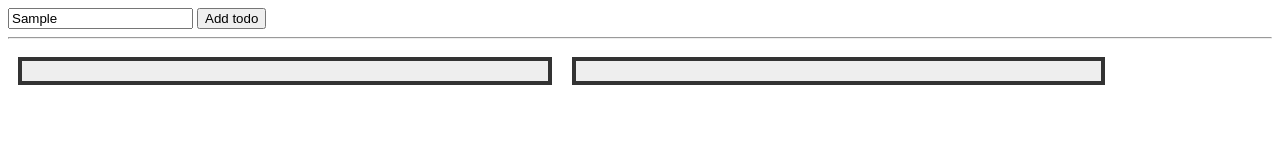
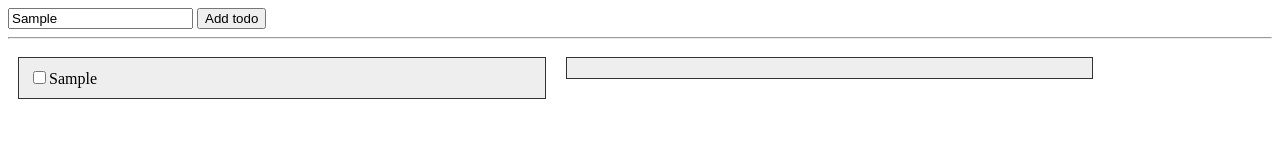
Before and after one commit to HeshamAmer/Javascript-tutorial, a plain HTML site: page Todo list app/index.html in a window 1280 px wide. Both pictures are taken after typing "Sample" into the empty fields and a click on the button "Add todo". Drawn offline with Linux system fonts and the light colour scheme.

Commit message:
Lists now can have swapped elements.

```diff
--- a/Todo list app/index.html
+++ b/Todo list app/index.html
@@ -4,6 +4,7 @@
     <meta charset="UTF-8">
 
     <title>Building my first todolist</title>
+    <script src="js/src.js"></script>
 </head>
 <style>
     ul {
@@ -12,27 +13,19 @@
         margin: 10px;
         padding: 10px;
         float: left;
-        border: 4px solid #333;
+        border: 1px solid #333;
         background: #eeeeee;
     }
 </style>
 <body>
     <input type="text" id="input"/>
-    <button id="btn" onclick="addToList()">Add todo</button>
+    <button id="btn" onclick="addToList('todo')">Add todo</button>
 <hr/>
     <ul id="todo"></ul>
     <ul id="done"></ul>
 
 <script>
-    var Lists={
-        todo:document.getElementById('todo'),
-        done:document.getElementById('done')
-    };
-    var inputText=document.getElementById('input');
-    var btn=document.getElementById("btn");
-    function addToList(listname,inputText){
-        console.log("input inserted is:" + inputText  );
-    }
+
 </script>
 </body>
 </html>
--- a/Todo list app/js/src.js
+++ b/Todo list app/js/src.js
@@ -1,10 +1,34 @@
 /**
  * Created by Gedy on 5/7/2016.
  */
-var Lists={};
-var inputText=document.getElementById("input");
-var btn=document.getElementById("btn");
-function addToList(){
+var idCounter=0;
+function addToList(listName){
 
-    console.log("input inserted is:" + inputText   );
+    var Lists={
+        todo:document.getElementById('todo'),
+        done:document.getElementById('done')
+    };
+    var inputText=document.getElementById("input").value.trim();
+
+    if (inputText.length>0) {
+        var btn = document.getElementById("btn");
+
+        var li = document.createElement("li");
+
+        var chkbox = document.createElement("input");
+        chkbox.setAttribute("type", "checkbox");
+
+        chkbox.addEventListener('click', function () {
+            var list = this.parentElement.parentElement.id; //Todo or Done
+            Lists[list === 'done' ? 'todo' : 'done'].appendChild(this.parentElement);
+            this.checked = false;
+            //console.log(this.parentElement.parentElement.id);
+        });
+        li.appendChild(chkbox);
+        li.appendChild(document.createTextNode(inputText));
+        var ID = Lists[listName].length;
+        li.setAttribute("id", idCounter++);
+        Lists[listName].appendChild(li);
+        console.log("input inserted is:" + inputText);
+    }
 }
```
